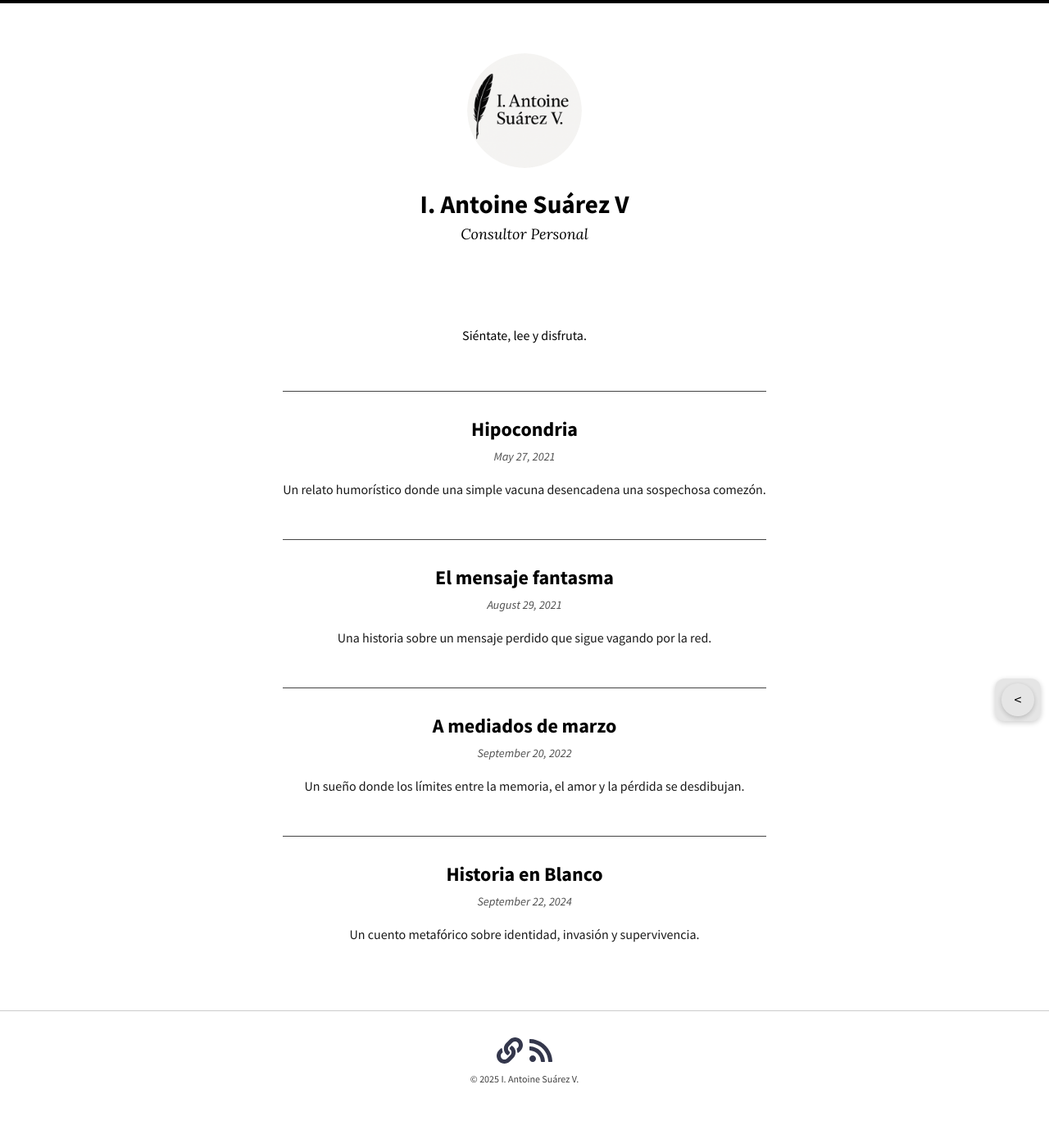
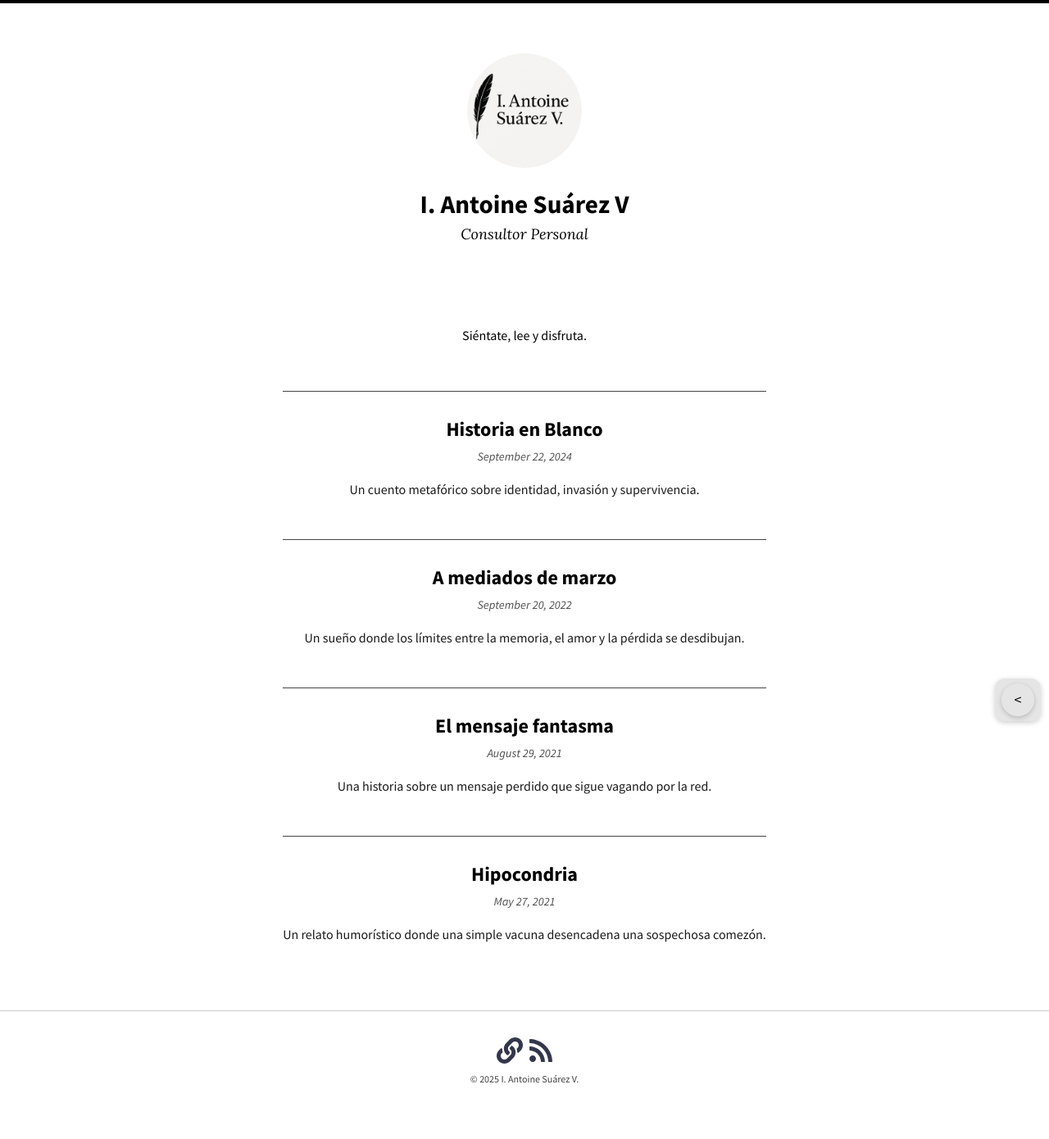
Before and after one commit to KajiiNarumi/iasuarezv, a Jekyll site: the page built from pluma.html, in a window 1280 px wide. Shown: the whole page at 82% size. Built offline with Jekyll 4.4.1, drawn with Linux system fonts in a browser that asks for light colours; nearby versions of some CDN libraries.

Commit message:
Update pluma.html

```diff
--- a/pluma.html
+++ b/pluma.html
@@ -16,7 +16,9 @@ entries_layout: list
 
 <section class="columna">
   <div class="bitacora-listado">
-      {% for post in site.cuentos %}
+    {% assign sorted_cuentos = site.cuentos | sort: 'date' | reverse %}
+
+    {% for post in sorted_cuentos %}
       <article class="entrada">
         <h2 class="titulo"> <a href="{{ post.url | relative_url }}">{{ post.title }}</a></h2>
         <p class="fecha"><em>{{ post.date | date: "%B %-d, %Y" }}</em></p>
```
Lines whose indentation alone changed are shown as unchanged.
